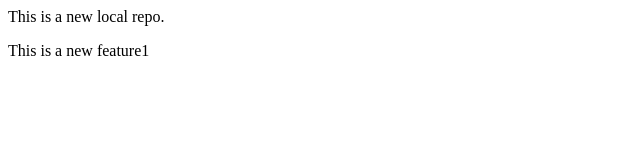
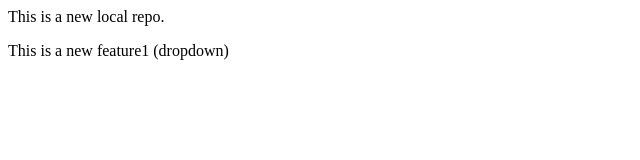
Before and after one commit to ullas-ameriya/LocalRepo, a plain HTML site: page index.html in a window 1280 px wide. Shown: the full height of the page, 0-640 px from the left. Drawn offline with Linux system fonts and the light colour scheme.

Commit message:
Added dropdown

```diff
--- a/index.html
+++ b/index.html
@@ -1,2 +1,2 @@
 <p>This is a new local repo.</p>
-<p>This is a new feature1</p>
+<p>This is a new feature1 (dropdown)</p>
```
